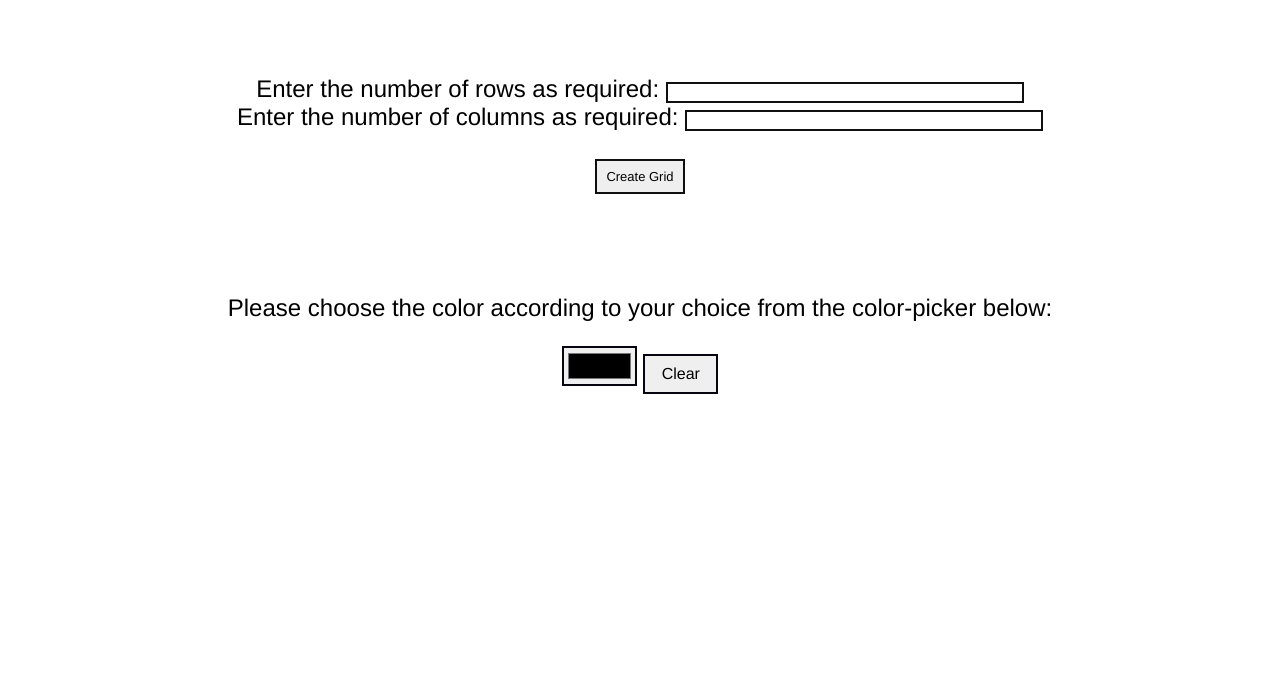
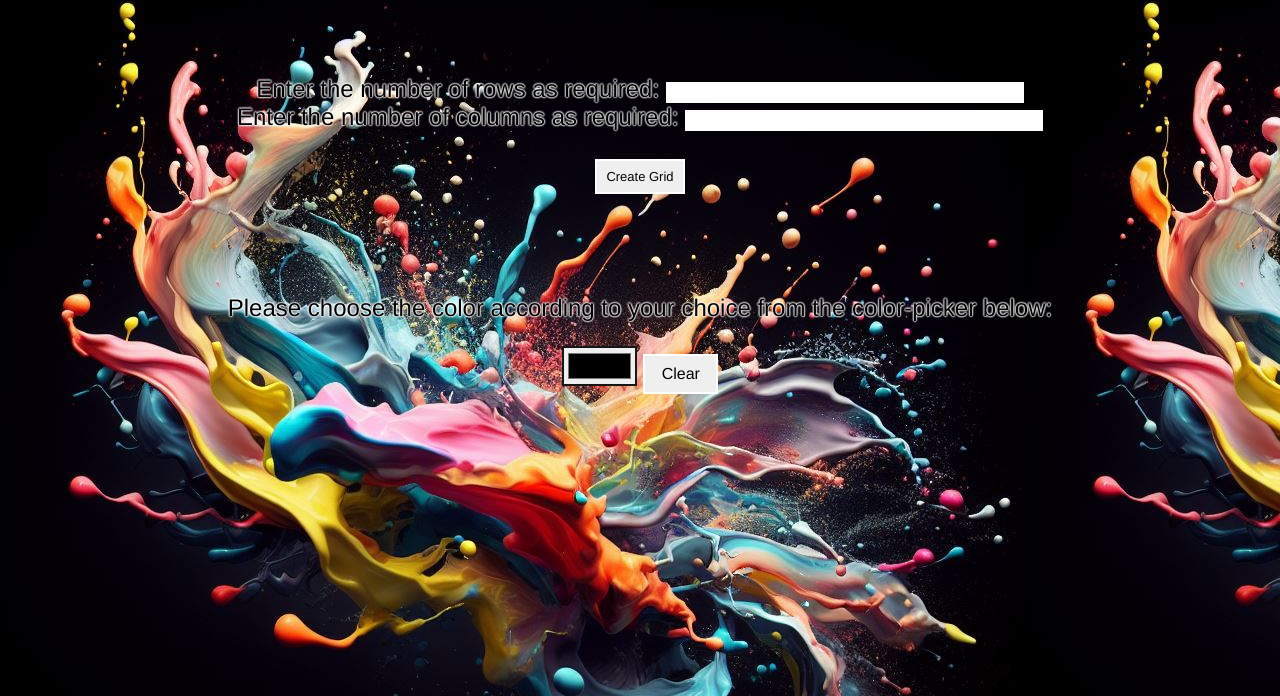
Before and after one commit to iamsnehadas/PixArtMaker, a plain HTML site: page index.html in a window 1280 px wide. Shown: the part 104-800 px from the top of the page. Drawn offline with Linux system fonts and the light colour scheme.

Commit message:
Update style.css

```diff
--- a/style.css
+++ b/style.css
@@ -1,4 +1,64 @@
 body{
+  font-size: x-large;
+  font-family: 'Franklin Gothic Medium', 'Arial Narrow', Arial, sans-serif;
+  display: grid;
+  place-items: center;
+  text-align: center;
+  background-image: url(tyuiuuytt.jfif);
+  color: rgb(0, 0, 0);
+  text-shadow: 0 0 2px #ffffff, 0 0 2px #fffbfb, 0 0 2px #ffffff, 0 0 2px #ffffff;
+}
+table {
+  border-collapse: collapse;
+}
+
+td {
+  place-content: center;
+  width: 20px;
+  height: 20px;
+  border: 2.5px solid black;/*rgb(16, 16, 16);*/
+  background-color: white;
+}
+
+input[type="number"] {
+  width:350px;
+  font-weight: bold;
+  align-items: center;
+  border: 2.5px solid rgb(14, 14, 14);
+}
+
+input[type="color"] {
+  width: 50px;
+  height: 25px;
+}
+#rows{
+  border: 2.5px solid white;
+}
+#cols{
+  border: 2.5px solid white;
+}
+button {
+  width: 90px;
+  height: 35px;
+  border: 2.5px solid rgb(255, 255, 255);
+}
+#create-grid{
+  font-family: 'Franklin Gothic Medium', 'Arial Narrow', Arial, sans-serif;
+  font-size: small;
+}
+#clear{
+  font-family: 'Franklin Gothic Medium', 'Arial Narrow', Arial, sans-serif;
+  font-size: medium;
+  width: 75px;
+  height: 40px;
+  border: 2.5px solirgb(9, 9, 9)ke;/*rgb(8, 5, 18)*/
+}
+#color-picker {
+  width: 75px;
+  height: 40px;
+  border: 2.5px solid rgb(22, 22, 22);
+}
+/*body{
   font-size: x-large;
   font-family: 'Franklin Gothic Medium', 'Arial Narrow', Arial, sans-serif;
   display: grid;
@@ -56,3 +116,4 @@ button {
   height: 40px;
   border: 2.5px solid rgb(8, 5, 18);
 }
+*/
```
